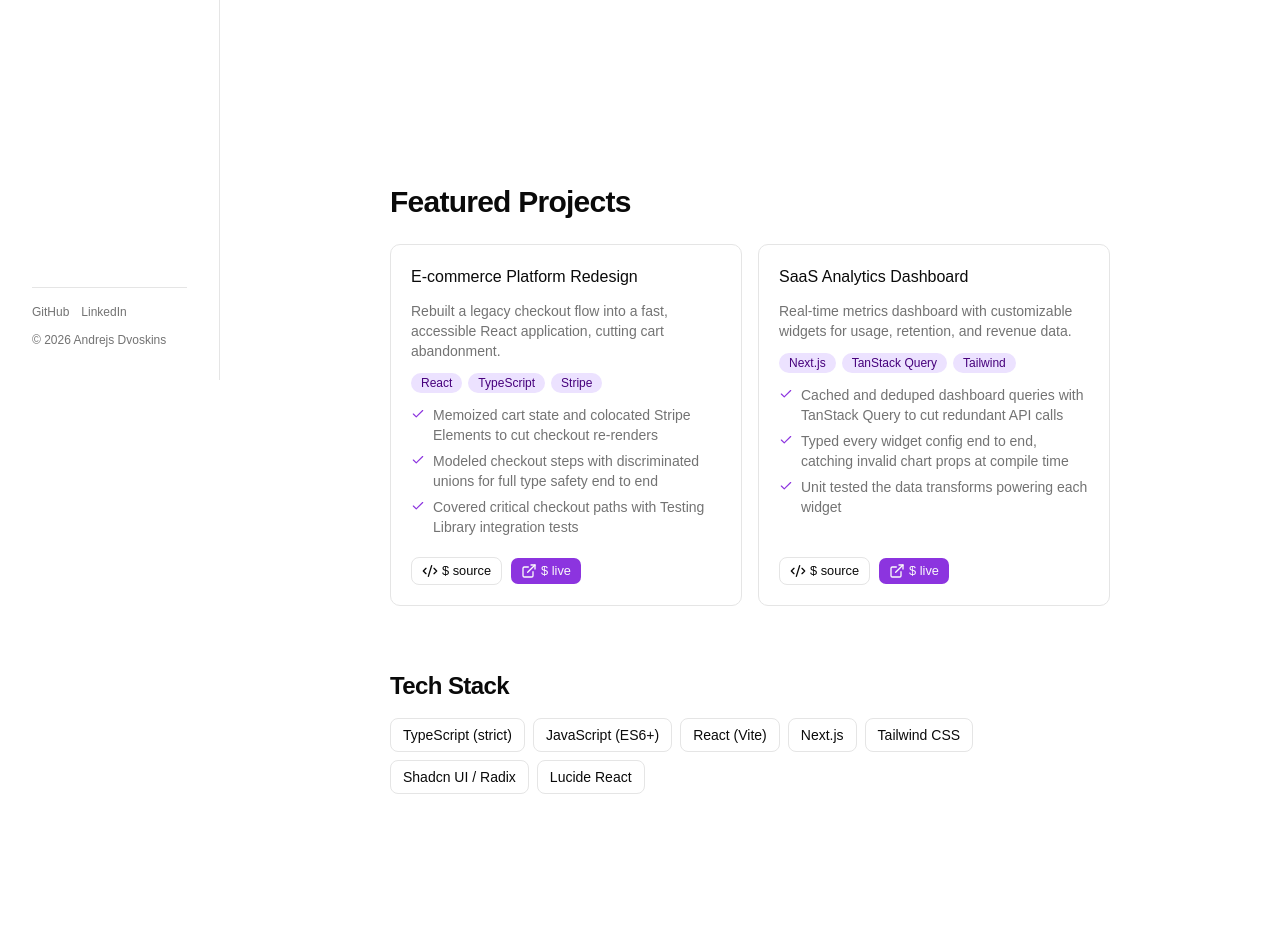
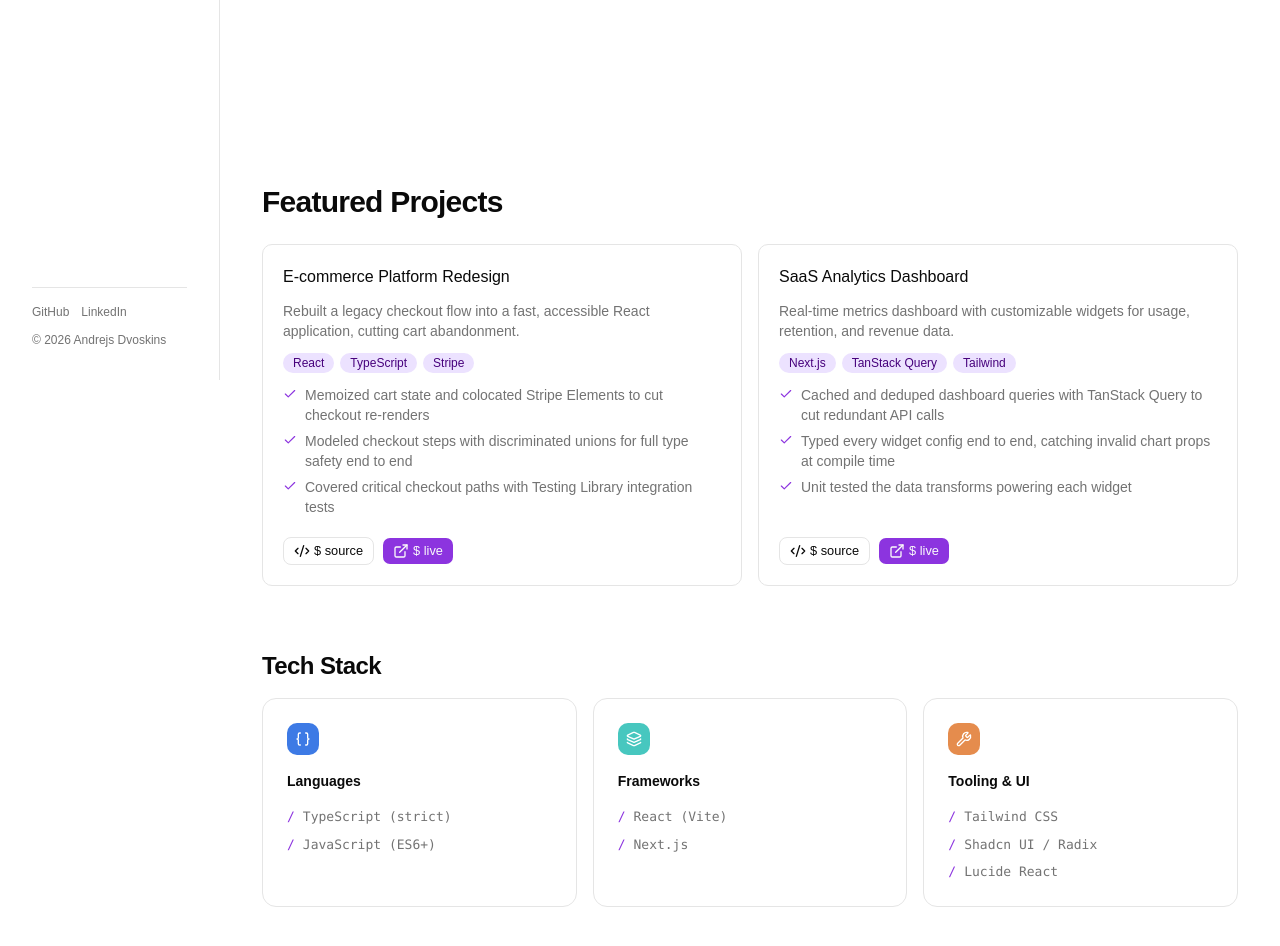
Before and after one commit to Funtazer07/showcase-portfolio, a React (Vite) app: page / in a window 1280 px wide. Shown: the part 420-1366 px from the top of the page. Before the commit the page ends 1278 px from the top, so only its background shows below. Built offline with nearby package versions, Linux system fonts and the light colour scheme.

Commit message:
Build tech stack SCRUM-19

```diff
--- a/src/App.tsx
+++ b/src/App.tsx
@@ -2,7 +2,7 @@ import FeaturedProjects from '@/components/FeaturedProjects'
 import Header from '@/components/Header'
 import Hero from '@/components/Hero'
 import Sidebar from '@/components/Sidebar'
-import { siteMeta, techStack } from '@/data/portfolioData'
+import TechStack from '@/components/TechStack'
 
 function App() {
   return (
@@ -13,24 +13,9 @@ function App() {
         <Header />
         <Hero />
 
-        <main className="mx-auto max-w-3xl px-6 py-16">
+        <main className="mx-auto max-w-5xl px-6 py-16">
           <FeaturedProjects />
-
-          <section id="stack" className="mt-16 flex scroll-mt-20 flex-col gap-4">
-            <h2 className="text-2xl font-semibold tracking-tight">
-              {siteMeta.techStackHeading}
-            </h2>
-            <ul className="flex flex-wrap gap-2">
-              {techStack.map((tech) => (
-                <li
-                  key={tech.name}
-                  className="rounded-md border border-border px-3 py-1.5 text-sm"
-                >
-                  {tech.name}
-                </li>
-              ))}
-            </ul>
-          </section>
+          <TechStack />
         </main>
       </div>
     </div>
--- /dev/null
+++ b/src/components/TechStack.tsx
@@ -0,0 +1,65 @@
+import { Braces, Layers, Wrench } from 'lucide-react'
+import {
+  siteMeta,
+  techCategoryLabels,
+  techStack,
+  type TechCategory,
+} from '@/data/portfolioData'
+
+const categoryOrder: TechCategory[] = ['language', 'framework', 'tooling-ui']
+
+const categoryIcon: Record<TechCategory, typeof Braces> = {
+  language: Braces,
+  framework: Layers,
+  'tooling-ui': Wrench,
+}
+
+const categoryIconBg: Record<TechCategory, string> = {
+  language: 'bg-[#3d7ae5]',
+  framework: 'bg-[#47c7bf]',
+  'tooling-ui': 'bg-[#e58c4d]',
+}
+
+function TechStack() {
+  return (
+    <section id="stack" className="mt-16 flex scroll-mt-20 flex-col gap-4">
+      <h2 className="text-2xl font-semibold tracking-tight">
+        {siteMeta.techStackHeading}
+      </h2>
+      <div className="grid gap-4 sm:grid-cols-2 lg:grid-cols-3">
+        {categoryOrder.map((category) => {
+          const Icon = categoryIcon[category]
+          const items = techStack.filter((tech) => tech.category === category)
+
+          return (
+            <div
+              key={category}
+              className="flex flex-col gap-4 rounded-xl border border-border bg-card p-6"
+            >
+              <span
+                className={`flex size-8 items-center justify-center rounded-lg text-white ${categoryIconBg[category]}`}
+              >
+                <Icon className="size-4" />
+              </span>
+              <h3 className="text-sm font-semibold">
+                {techCategoryLabels[category]}
+              </h3>
+              <ul className="flex flex-col gap-2 font-mono text-[13px] text-muted-foreground">
+                {items.map((tech) => (
+                  <li key={tech.name} className="flex items-center gap-2">
+                    <span aria-hidden className="text-primary">
+                      /
+                    </span>
+                    {tech.name}
+                  </li>
+                ))}
+              </ul>
+            </div>
+          )
+        })}
+      </div>
+    </section>
+  )
+}
+
+export default TechStack
--- a/src/data/portfolioData.ts
+++ b/src/data/portfolioData.ts
@@ -40,6 +40,12 @@ export type TechCategory = 'language' | 'framework' | 'tooling-ui'
 export interface TechStackItem {
   name: string
   category: TechCategory
+}
+
+export const techCategoryLabels: Record<TechCategory, string> = {
+  language: 'Languages',
+  framework: 'Frameworks',
+  'tooling-ui': 'Tooling & UI',
 }
 
 export interface Project {
```
